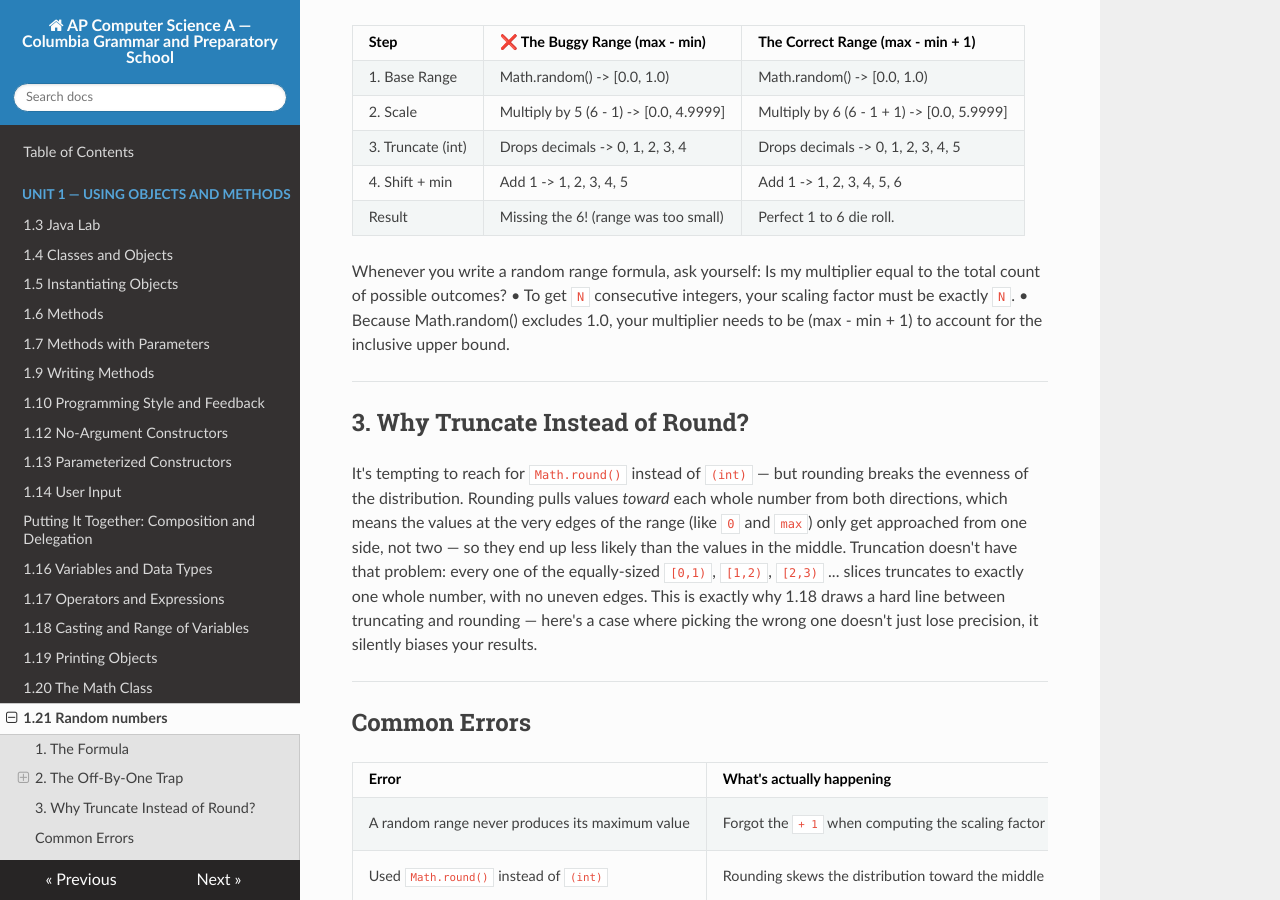
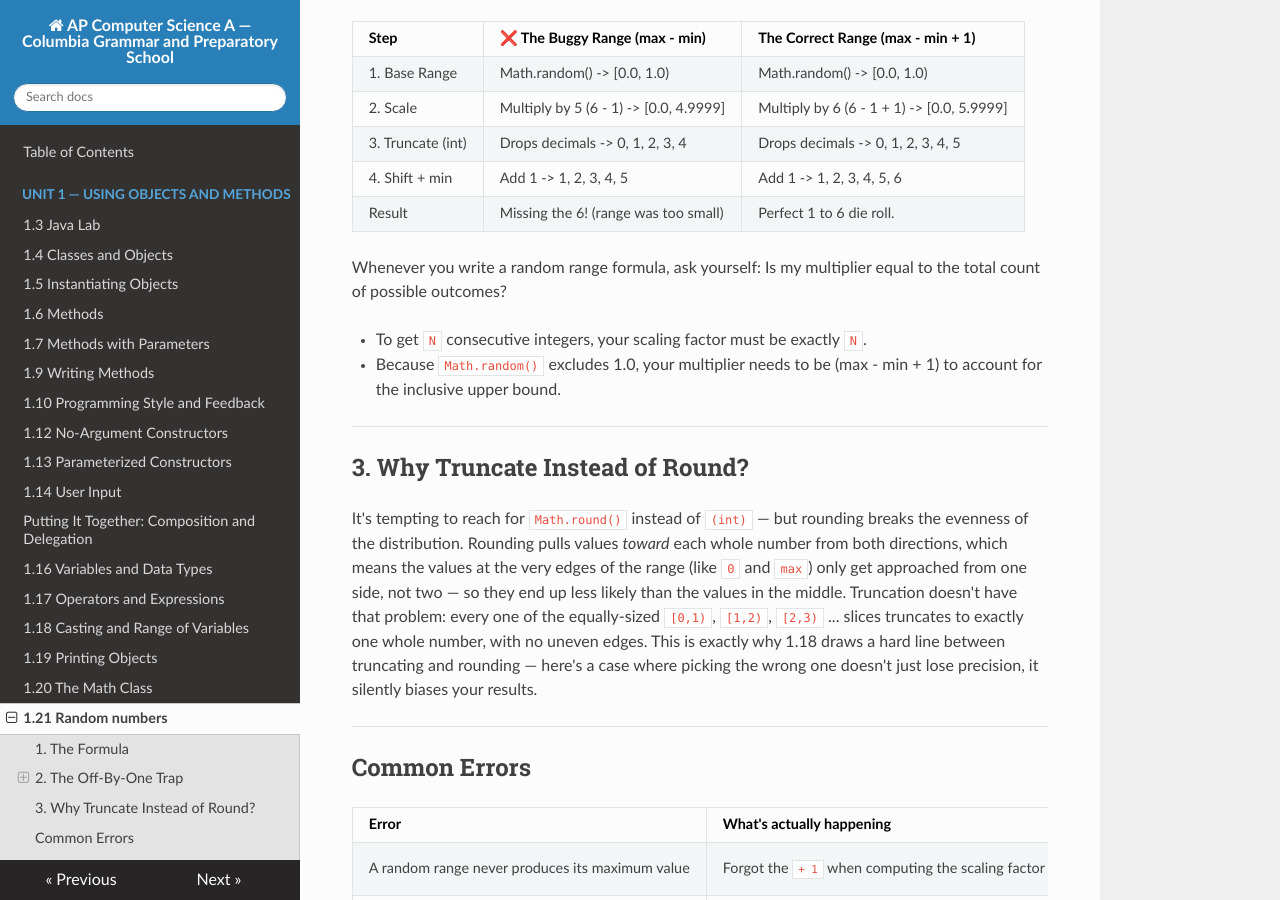
Before and after one commit to kjergens/apcsa-site, an MkDocs documentation site: the page built from docs/unit1/notes_21_random.md, in a window 1280 px wide and 900 px high, scrolled down 1234 px. Built offline with MkDocs 1.6.1, drawn with Linux system fonts in a browser that asks for light colours; nearby versions of some CDN libraries.

````diff
--- a/docs/unit1/notes_21_random.md
+++ b/docs/unit1/notes_21_random.md
@@ -27,7 +27,7 @@ Walk through it with `min = 1`, `max = 6` — simulating a six-sided die:
 
 The single most common mistake on the AP Exam is forgetting to add 1 to your range modifier. This creates a logical error: your code runs perfectly without crashing, but it will never hit the maximum value.
 
-### Bug vs. the fix
+#### Bug vs. the fix
 
 ```java
 // ❌ WRONG: Max is impossible to reach
@@ -38,7 +38,7 @@ int roll2 = (int)(Math.random() * (max - min + 1)) + min;
 ```
 
 
-### Why the Bug Happens (Using a 6-Sided Die)
+#### Why the Bug Happens (Using a 6-Sided Die)
 
 If you want a random roll between min = 1 and max = 6, you have 6 possible outcomes (1, 2, 3, 4, 5, 6).
 Look at what happens mathematically when you forget the + 1:
@@ -52,8 +52,9 @@ Look at what happens mathematically when you forget the + 1:
 |Result	| Missing the 6! (range was too small) |	Perfect 1 to 6 die roll. |
 
 Whenever you write a random range formula, ask yourself: Is my multiplier equal to the total count of possible outcomes?
-• To get `N` consecutive integers, your scaling factor must be exactly `N`.
-• Because Math.random() excludes 1.0, your multiplier needs to be (max - min + 1) to account for the inclusive upper bound.
+
+- To get `N` consecutive integers, your scaling factor must be exactly `N`.
+- Because `Math.random()` excludes 1.0, your multiplier needs to be (max - min + 1) to account for the inclusive upper bound.
 
 ---
 
````
